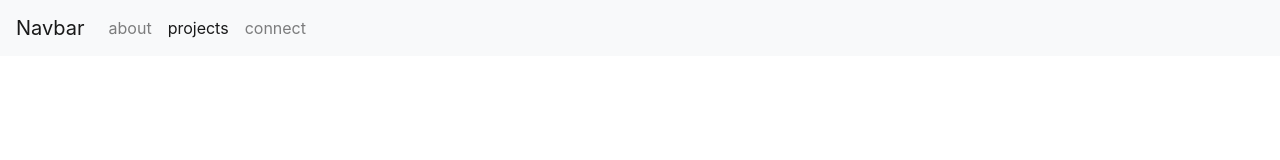
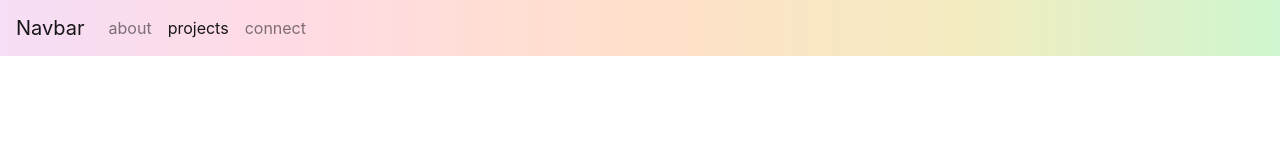
Before and after one commit to theykay/theykay.github.io, a plain HTML site: page portfolio.html in a window 1280 px wide. Drawn offline with nearby package versions, Linux system fonts and the light colour scheme; files whose address does not match are found by name.

Commit message:
experimenting with color schemes

```diff
--- a/assets/css/style.css
+++ b/assets/css/style.css
@@ -1,3 +1,6 @@
 /*
     Put hex color codes here for reference
 */
+nav {
+    background-image: linear-gradient(to right, #f6def6, #ffdbe2, #ffe0ca, #f4ebc0, #cff6cf);
+}
```
Also changed, not shown: index.html (+2 -1 lines), portfolio.html (+2 -1 lines), contact.html (indentation only).
